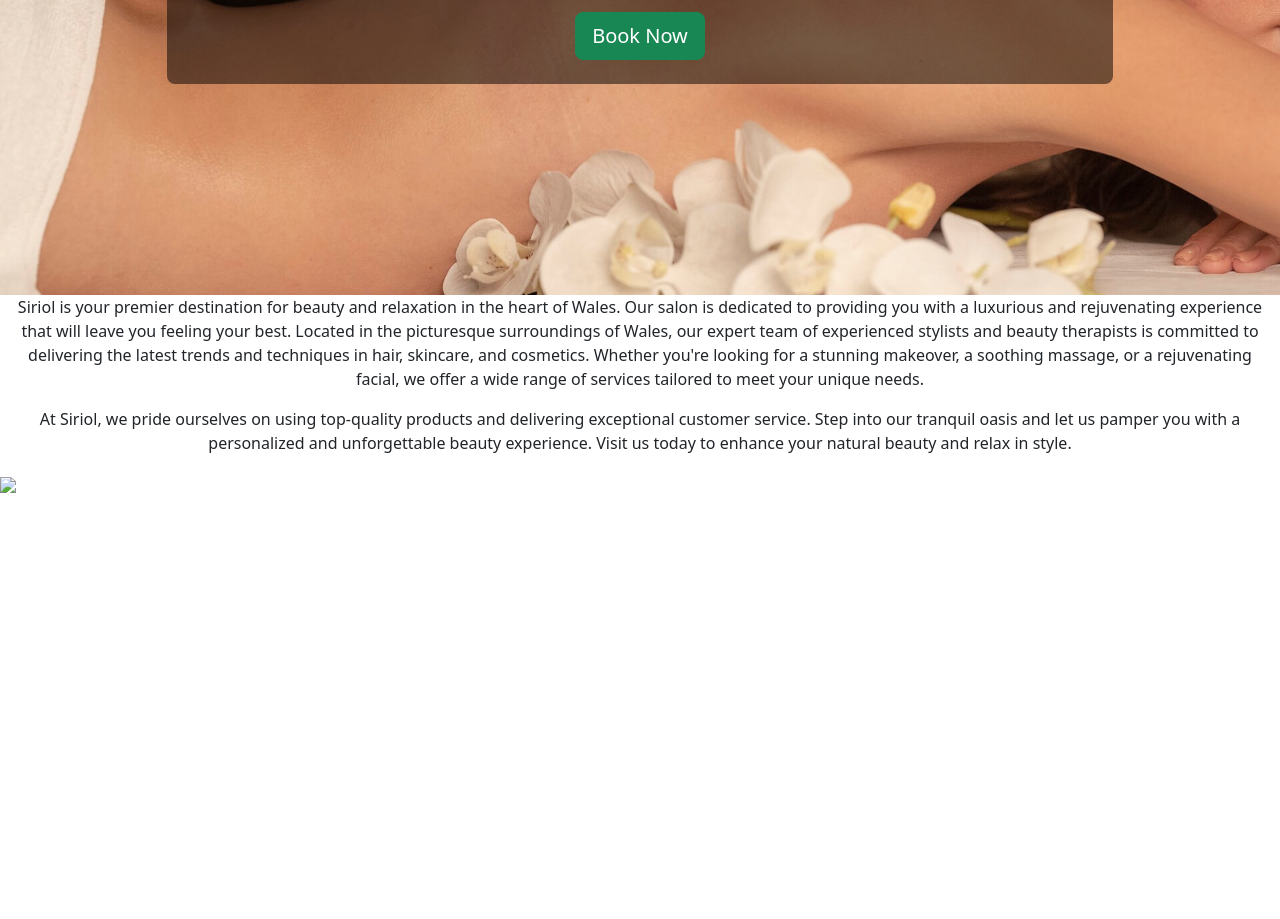
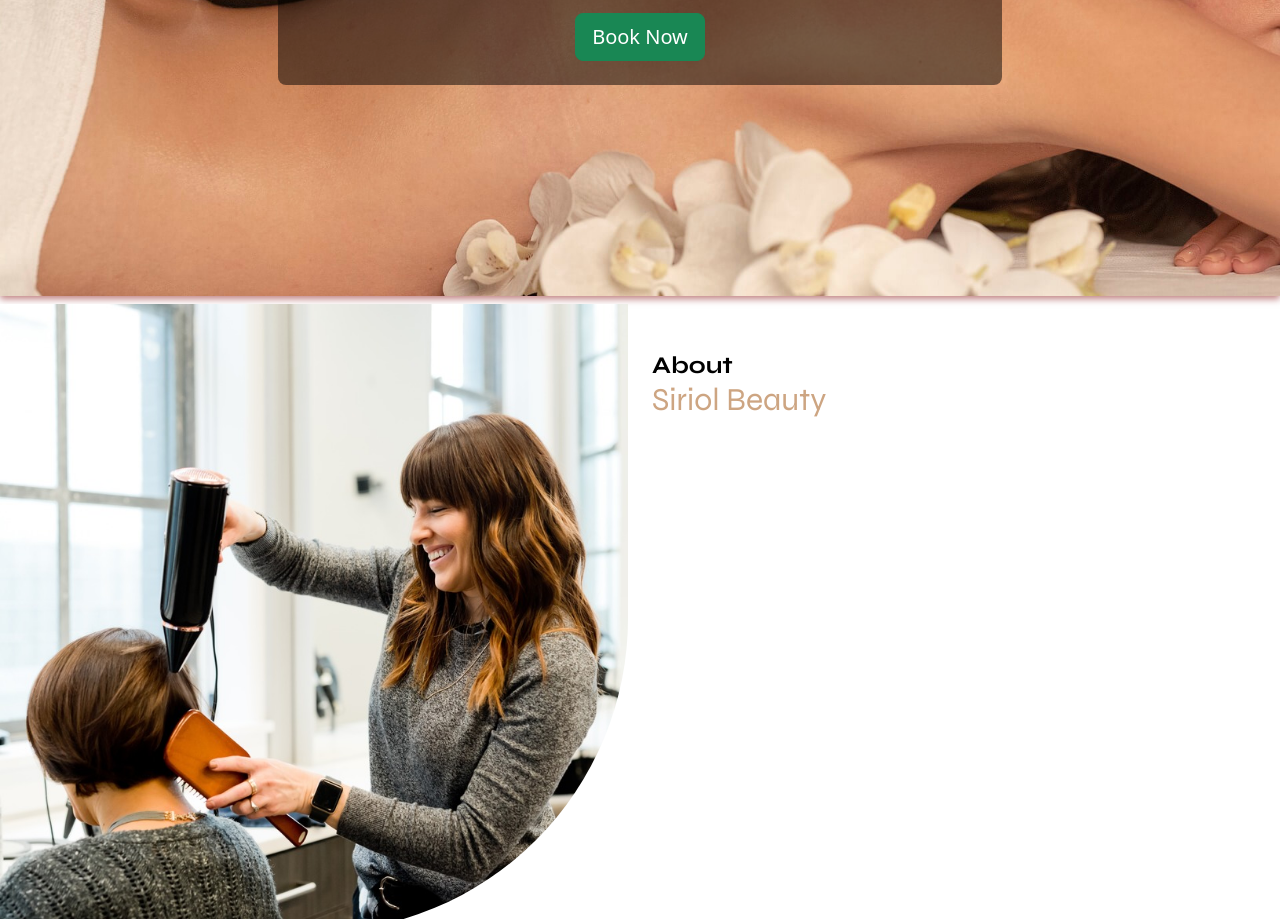
Before and after one commit to Terafora/Siriol-Beauty, a plain HTML site: page index.html in a window 1280 px wide. Shown: the part 457-1376 px from the top of the page. Before the commit the page ends 952 px from the top, so only its background shows below. Drawn offline with nearby package versions, Linux system fonts and the light colour scheme.

Commit message:
Added an image and began writing and styling the brief about section on the main page.

```diff
--- a/assets/css/style.css
+++ b/assets/css/style.css
@@ -1,3 +1,7 @@
+@import url('https://fonts.googleapis.com/css2?family=Syne:wght@400;700&display=swap');
+@import url('https://fonts.googleapis.com/css2?family=Inter:wght@100;400&display=swap');
+
+
 body {
     border: 0;
     padding: 0;
@@ -8,6 +12,14 @@ body {
 
 .primary-colour {
     background-color: #CDA582;
+}
+
+h1, h2, h3, span{
+    font-family: 'Syne', sans-serif;
+}
+
+i, a {
+    font-family: 'Inter', sans-serif;
 }
 
 /* Top Contact Section */
@@ -37,7 +49,7 @@ nav {
 .hero-section {
     background: url('../images/massage.jpg') center/cover no-repeat;
     height: 80vh;
-
+    box-shadow: 0px 3px 7px 0px rgba(128, 0, 0, 0.5);
 }
 
 .hero-text-content {
@@ -49,3 +61,44 @@ nav {
     padding: 1.5rem;
     margin: 3rem auto;
 }
+
+/* Brief-Section */
+
+.brief-section img {
+    width: 100%;
+    height: auto;
+}
+
+.brief-section h2{
+    font-size: 2rem;
+    color: #CDA582;
+}
+
+.brief-section-span {
+    font-size: 1.5rem;
+    font-weight: 700;
+    color: #000;
+}
+
+
+
+
+
+
+
+
+
+
+
+
+@media screen and (min-width: 768px){
+    .brief-section img {
+        max-width: 50%;
+        height: auto;
+        border-radius: 0 0 50% 0;
+    }
+
+    .brief-section .info-section{
+
+    }
+}
--- a/index.html
+++ b/index.html
@@ -7,7 +7,7 @@
         integrity="sha384-T3c6CoIi6uLrA9TneNEoa7RxnatzjcDSCmG1MXxSR1GAsXEV/Dwwykc2MPK8M2HN" crossorigin="anonymous">
     <link rel="stylesheet" type="text/css" href="./assets/css/style.css">
     <script src="./assets/javascript/app.js" defer></script>
-    <title>Home - Siriol Health and Beauty</title>
+    <title>Home - Siriol Beauty</title>
 </head>
 <body>
 
@@ -37,7 +37,7 @@
 <!-- Navigation Section -->
     <nav class="navbar navbar-expand-lg">
         <div class="container-fluid">
-            <a class="navbar-brand primary-color" href="./index.html">Siriol Health & Beauty</a>
+            <a class="navbar-brand primary-color" href="./index.html">Siriol Beauty</a>
             <button class="navbar-toggler" type="button" data-bs-toggle="collapse" data-bs-target="#navbarNav"
                 aria-controls="navbarNav" aria-expanded="false" aria-label="Toggle navigation">
                 <span class="navbar-toggler-icon"></span>
@@ -66,7 +66,7 @@
     <main class="container-fluid hero-section">
         <div class="row h-100 text-center">
             <div class="col-md-6 hero-text-content m-auto">
-            <h1 class="display-4">Welcome to Siriol Health &amp; Beauty</h1>
+                <h1 class="display-4">Welcome to Siriol Beauty</h1>
                 <p class="lead">We offer a wide range of treatments to help you look and feel your best.</p>
                 <a href="#" class="btn btn-success btn-lg">Book Now</a>
             </div>
@@ -77,22 +77,16 @@
 
     <!-- Brief About Section -->
 
-    <section class="container-fluid">
-        <div class="row align-items-center justify-content-center text-center">
-            <p>Siriol is your premier destination for beauty and relaxation in the heart of Wales. Our salon is
-            dedicated to providing you with a luxurious and rejuvenating experience that will leave you feeling your best. Located
-            in the picturesque surroundings of Wales, our expert team of experienced stylists and beauty therapists is committed to
-            delivering the latest trends and techniques in hair, skincare, and cosmetics. Whether you're looking for a stunning
-            makeover, a soothing massage, or a rejuvenating facial, we offer a wide range of services tailored to meet your unique
-            needs.</p>
-            <p>At Siriol, we pride ourselves on using top-quality products and delivering exceptional customer service.
-            Step into our tranquil oasis and let us pamper you with a personalized and unforgettable beauty experience. Visit us
-            today to enhance your natural beauty and relax in style.</p>
+    <section class=" brief-section mt-2">
+        <div class="row w-auto">
+            <img class="col-md-6 brief-about-image" src="./assets/images/hair-dressing.jpg" alt="About Image with hairdresser">
+            <div class="col-md-6 mt-5">
+                <h2><span class="d-block brief-section-span">About</span>Siriol Beauty</h2>
+            </div>
+
         </div>
     </section>
 
-
-    <img src="./assets/images/HeroImage.jpg">
     <script src="https://cdn.jsdelivr.net/npm/bootstrap@5.3.2/dist/js/bootstrap.bundle.min.js"
         integrity="sha384-C6RzsynM9kWDrMNeT87bh95OGNyZPhcTNXj1NW7RuBCsyN/o0jlpcV8Qyq46cDfL"
         crossorigin="anonymous"></script>
```
Also changed, not shown: assets/images/hair-dressing.jpg (added). Lines whose indentation alone changed are shown as unchanged.
